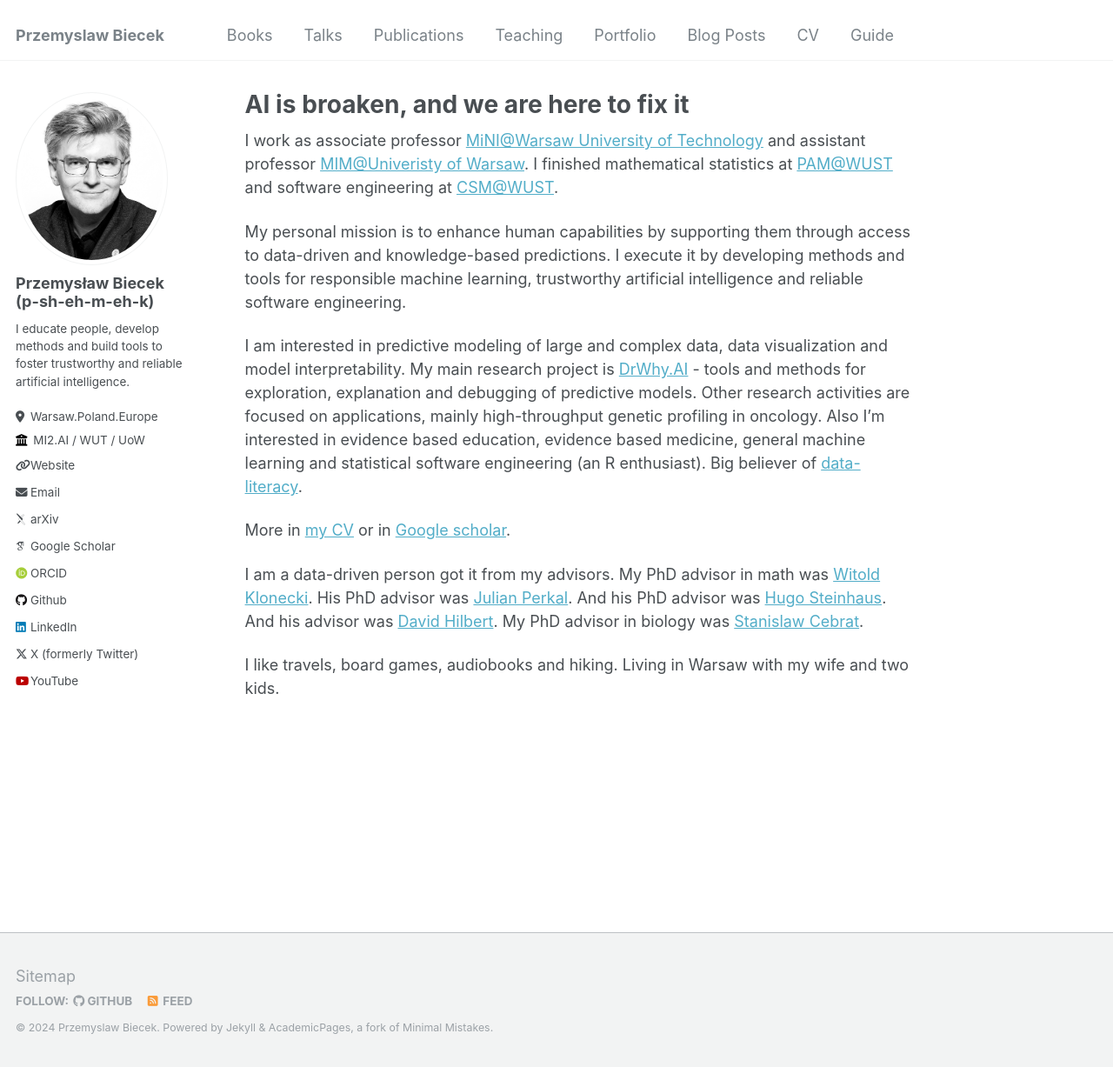
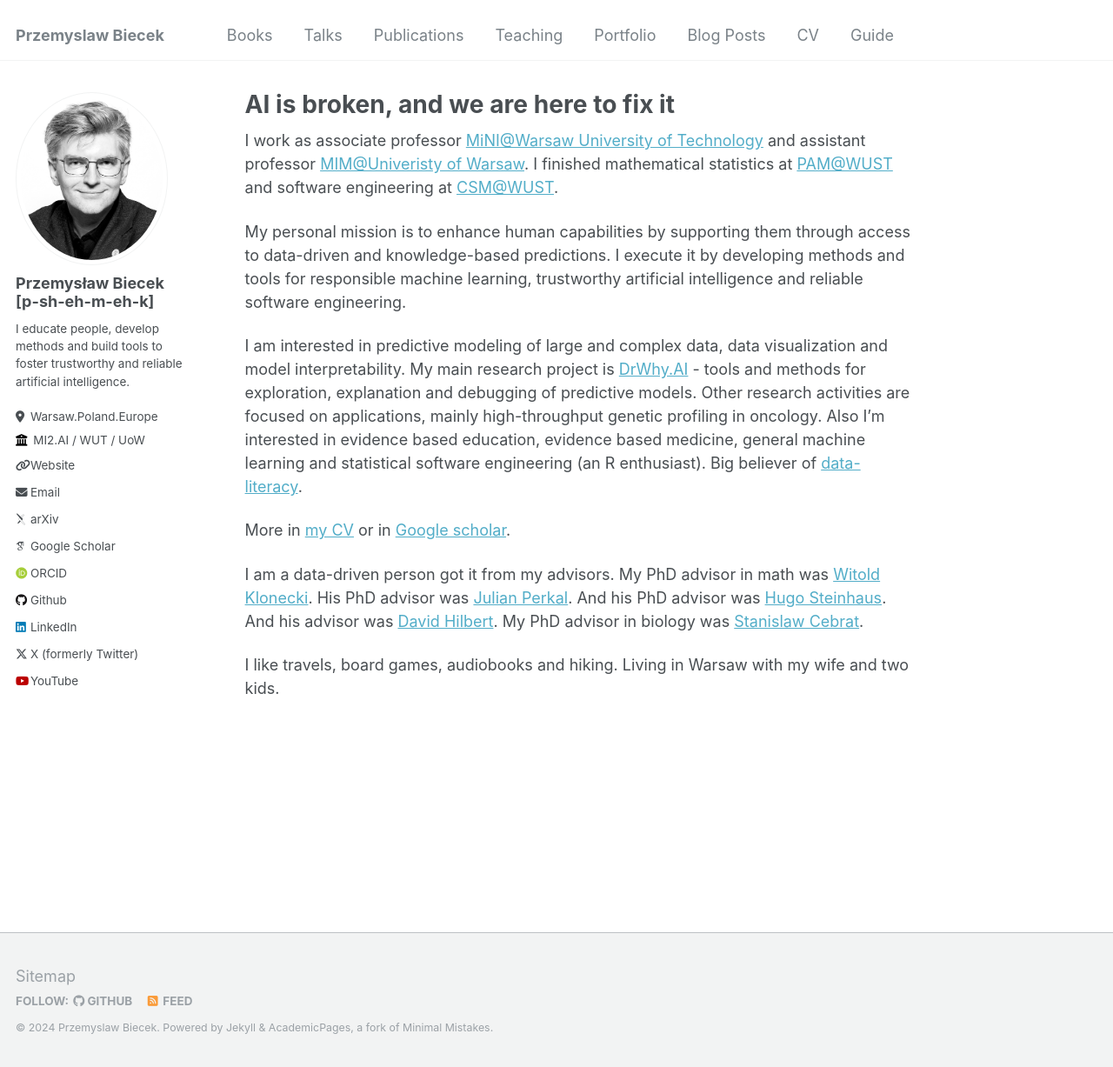
Before and after one commit to pbiecek/pbiecek.github.io, a Jekyll site: the page built from _pages/about.md, in a window 1280 px wide and 1227 px high. Shown: the whole window at 87% size. Built offline with Jekyll 4.4.1, drawn with Linux system fonts in a browser that asks for light colours; some web fonts are replaced.

Commit message:
typo here typo there

```diff
--- a/_config.yml
+++ b/_config.yml
@@ -22,7 +22,7 @@ repository               : "pbiecek/pbiecek.github.io"
 author:
   # Biographic information
   avatar           : "profile.png"
-  name             : "Przemysław Biecek <br/> (p-sh-eh-m-eh-k)"
+  name             : "Przemysław Biecek <br/> [p-sh-eh-m-eh-k]"
   pronouns         : # example: "he/him"
   bio              : "I educate people, develop methods and build tools to foster trustworthy and reliable artificial intelligence."
   location         : "Warsaw.Poland.Europe"
--- a/_pages/about.md
+++ b/_pages/about.md
@@ -1,6 +1,6 @@
 ---
 permalink: /
-title: "AI is broaken, and we are here to fix it"
+title: "AI is broken, and we are here to fix it"
 author_profile: true
 redirect_from:
   - /about/
```
